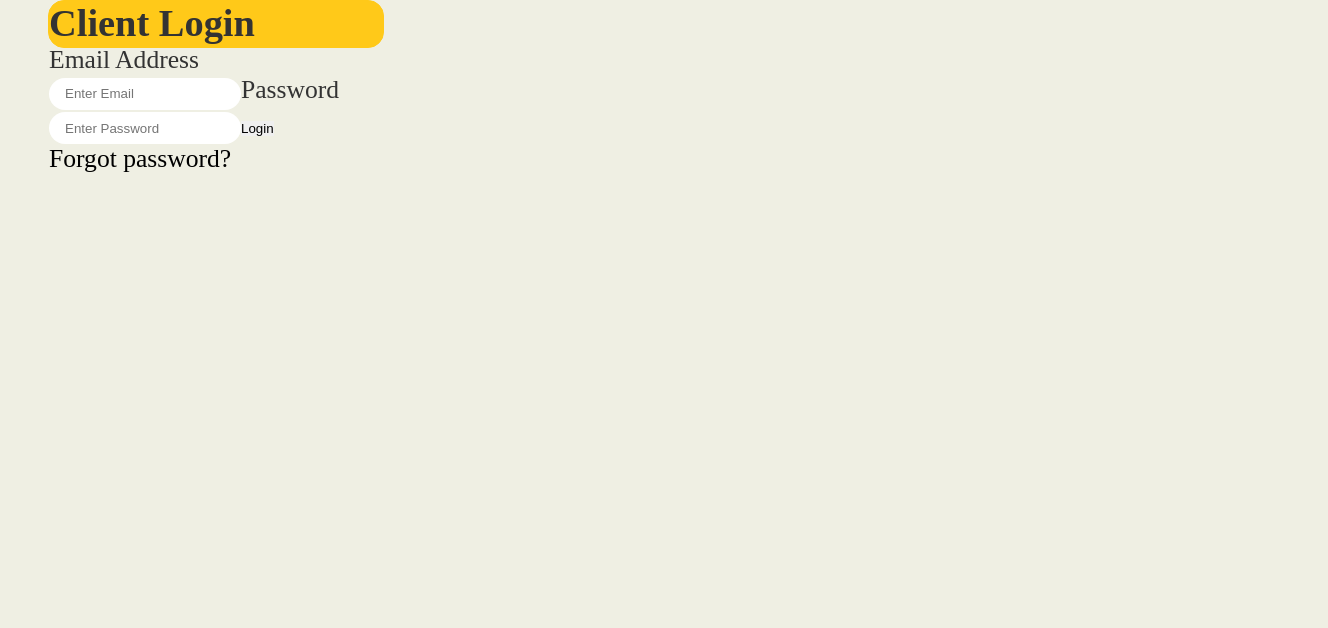
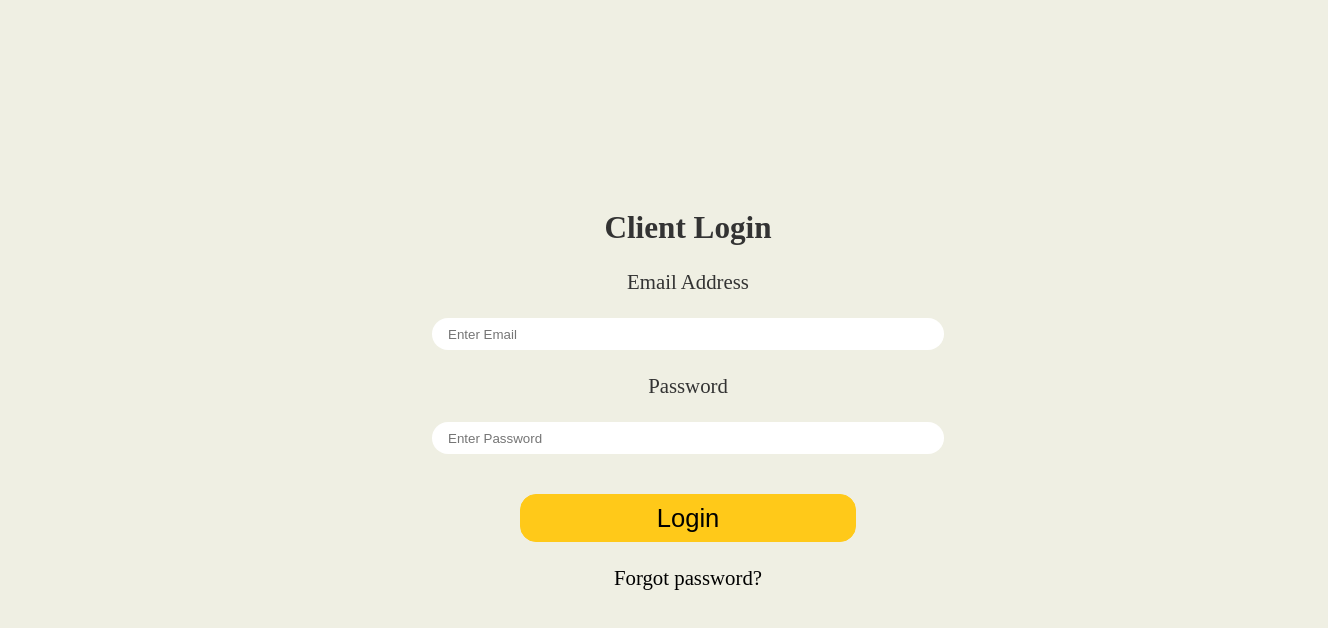
Before and after one commit to tsvGithub/MERN_CRM_Ticket_System, a React (Create React App) app in the folder client/: page / in a window 1280 px wide. Shown: the top 628 px of the page, 1328 px wide, since content can reach past the window. Built offline with nearby package versions, Linux system fonts and the light colour scheme; a web font is replaced by a local one.

Commit message:
css added

```diff
--- a/client/src/App.css
+++ b/client/src/App.css
@@ -211,13 +211,64 @@ form.update-ticket > button {
   cursor: pointer;
 }
 
-article.login
+article.login, article.form
 /* > a > button,
 form.serchForm  */ {
-  /* justify-self: flex-start; */
+  display: grid;
+  place-content: center;
+  width: 100vw;
+  height: 100vh;
+  /* background-color: transparent; */
+  /* border: 1px solid #ffc919;
+  border-radius: 1rem;
+  background-color: #ffc919;
+  font-size: 1.6rem;
+  font-weight: 400;
+  cursor: pointer; */
+}
+article.form {
+  height: 60vh;
+}
+article.login {
+  height: 100vh;
+}
+
+article.login > h1,
+article.form > h1 {
+  text-align: center;
+}
+form.login-form,
+.add-ticket-form {
+  display: flex;
+  flex-direction: column;
+  align-items: center;
+  width: 100vw;
+  height: 40vh;
+  justify-items: baseline;
+  justify-content: space-evenly;
+}
+.add-ticket-form {
+  height: auto;
+}
+input[type="email"],
+input[type="password"],
+input[type="text"],
+input[type="date"],
+input[type="textarea"] {
+  width: 40%;
+  height: 2rem;
+  border-radius: 1rem;
+  padding-left: 1rem;
+}
+input[type="textarea"] {
+  min-height: 5rem;
+}
+form.login-form > button,
+.add-ticket-form > button {
   width: 21rem;
   height: 3rem;
-  /* background-color: transparent; */
+  margin-top: 1rem;
+  background-color: transparent;
   border: 1px solid #ffc919;
   border-radius: 1rem;
   background-color: #ffc919;
@@ -225,19 +276,9 @@ form.serchForm  */ {
   font-weight: 400;
   cursor: pointer;
 }
-form.login-form {
-  display: flex;
-  justify-content: space-around;
-  align-items: center;
+.forgetPassword {
+  justify-self: center;
 }
-input[type="email"],
-input[type="password"] {
-  width: 12rem;
-  height: 2rem;
-  border-radius: 1rem;
-  padding-left: 1rem;
-}
-
 /********** Footer ********/
 footer {
   justify-content: center;
--- a/client/src/components/add-ticket-form/AddTicketForm.component.js
+++ b/client/src/components/add-ticket-form/AddTicketForm.component.js
@@ -4,12 +4,12 @@ import PropTypes from "prop-types";
 
 const AddTicketForm = ({ handleSubmit, handleChange, formData }) => {
   return (
-    <div className="container">
+    <article className="form">
       <h1>Add New Ticket</h1>
-      <form autocomplete="off" onSubmit={handleSubmit}>
+      <form className="add-ticket-form" autocomplete="off" onSubmit={handleSubmit}>
         <label htmlFor="subject">Subject</label>
         <input
-          // type="text"
+          type="text"
           name="subject"
           value={formData.subject}
           //minLength="3"
@@ -25,11 +25,11 @@ const AddTicketForm = ({ handleSubmit, handleChange, formData }) => {
 
         <label htmlFor="detail">Detail</label>
         <input type="textarea" name="detail" row="5" value={formData.detail} onChange={handleChange} required />
+        <button className="btn" onSubmit={handleSubmit} type="submit">
+          Send
+        </button>
       </form>
-      <button className="btn" onSubmit={handleSubmit} type="submit">
-        Send
-      </button>
-    </div>
+    </article>
   );
 };
 
--- a/client/src/components/login/Login.component.js
+++ b/client/src/components/login/Login.component.js
@@ -3,10 +3,9 @@ import PropTypes from "prop-types";
 
 const LoginForm = ({ handleChange, handleSubmit, formSwitcher, email, password }) => {
   return (
-    <article className="login">
+    <article className="login form">
       <h1>Client Login</h1>
       <form className="login-form" autocomplete="off" handleSubmit={handleSubmit}>
-        <div className="form-control">
         <label htmlFor="email">Email Address</label>
         <input type="email" name="email" value={email} onChange={handleChange} placeholder="Enter Email" required />
 
@@ -21,14 +20,11 @@ const LoginForm = ({ handleChange, handleSubmit, formSwitcher, email, password }
         />
 
         <button type="submit">Login</button>
-        </div>
       </form>
 
-      <div>
-        <a href="#!" onClick={() => formSwitcher("reset")}>
+      <a href="#!" className="forgetPassword" onClick={() => formSwitcher("reset")}>
         Forgot password?
       </a>
-      </div>
     </article>
   );
 };
--- a/client/src/components/password-reset/PasswordReset.component.js
+++ b/client/src/components/password-reset/PasswordReset.component.js
@@ -3,22 +3,18 @@ import PropTypes from "prop-types";
 
 const ResetPassword = ({ handleChange, handleReset, formSwitcher, email }) => {
   return (
-    <article className="form">
-      <h1 className="title">Reset Password</h1>
-      <form autocomplete="off" onSubmit={handleReset}>
-        <div className="form-control">
-          <label htmlFor="email">Email Address</label>
-          <input type="email" name="email" value={email} onChange={handleChange} placeholder="Enter Email" required />
+    <article className="form login">
+      <h1>Reset Password</h1>
+      <form className="reset-form login-form" autocomplete="off" onSubmit={handleReset}>
+        <label htmlFor="email">Email Address</label>
+        <input type="email" name="email" value={email} onChange={handleChange} placeholder="Enter Email" required />
 
-          <button type="submit">Reset password</button>
-        </div>
+        <button type="submit">Reset password</button>
       </form>
 
-      <div>
-        <a href="#!" onClick={() => formSwitcher("login")}>
-          Login Now
-        </a>
-      </div>
+      <a className="forgetPassword login-now" href="#!" onClick={() => formSwitcher("login")}>
+        Login Now
+      </a>
     </article>
   );
 };
```
Lines whose indentation alone changed are shown as unchanged.
